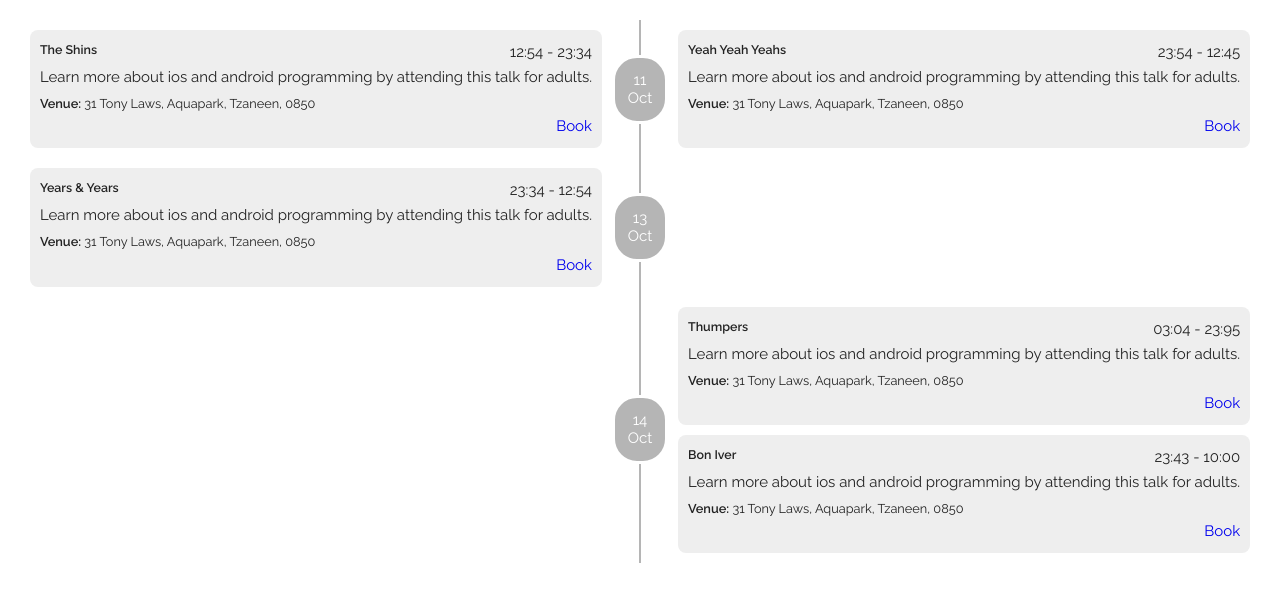
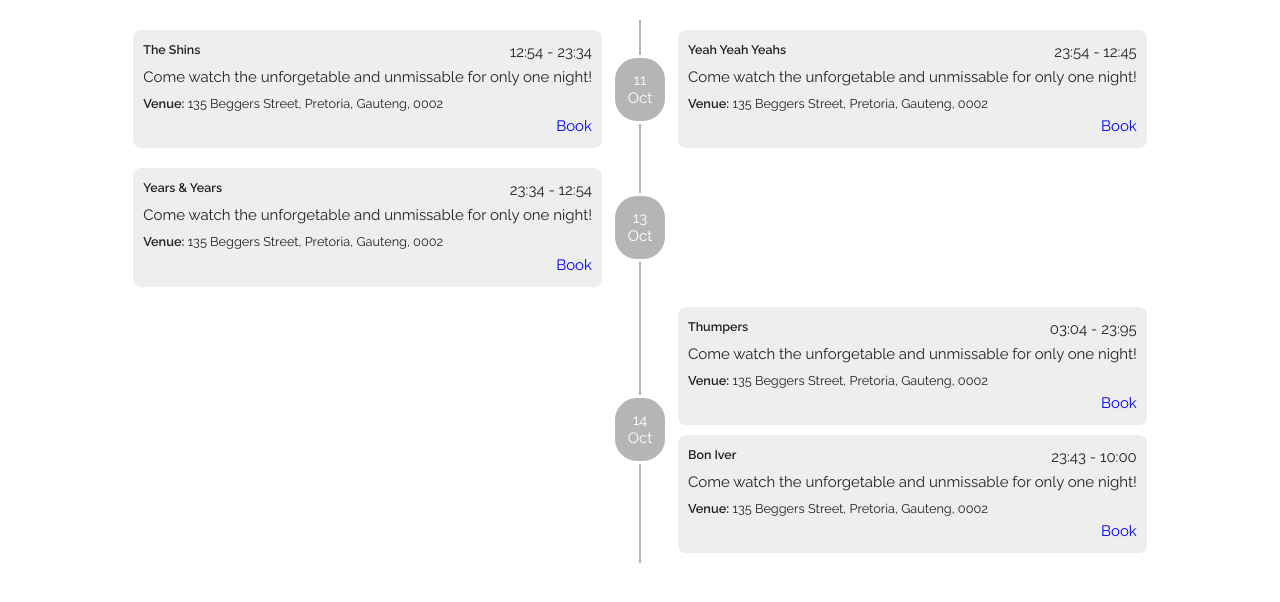
Before and after one commit to sm2x/tour-calendar, a website: page index.html in a window 1280 px wide. Drawn offline with Linux system fonts and the light colour scheme.

Commit message:
Bower update

```diff
--- a/bower.json
+++ b/bower.json
@@ -1,6 +1,6 @@
 {
   "name": "tour-calendar",
-  "version": "0.0.0",
+  "version": "0.0.2",
   "homepage": "http://mazimuhlari.github.io/tour-calendar",
   "repository": {
     "type": "git",
--- a/index.html
+++ b/index.html
@@ -27,8 +27,8 @@
 				startTime: "12:54",
 				endTime: "23:34",
 				date: new Date(2015, 9, 11),
-				description: "Learn more about ios and android programming by attending this talk for adults.",
-				venue: "31 Tony Laws, Aquapark, Tzaneen, 0850",
+				description: "Come watch the unforgetable and unmissable for only one night!",
+				venue: "135 Beggers Street, Pretoria, Gauteng, 0002",
 				position: "left",
 				action: "http://www.google.com"
 			});
@@ -38,8 +38,8 @@
 				startTime: "23:54",
 				endTime: "12:45",
 				date: new Date(2015, 9, 11),
-				description: "Learn more about ios and android programming by attending this talk for adults.",
-				venue: "31 Tony Laws, Aquapark, Tzaneen, 0850",
+				description: "Come watch the unforgetable and unmissable for only one night!",
+				venue: "135 Beggers Street, Pretoria, Gauteng, 0002",
 				position: "right",
 				action: "http://www.google.com"
 			});
@@ -49,8 +49,8 @@
 				startTime: "23:34",
 				endTime: "12:54",
 				date: new Date(2015, 9, 13),
-				description: "Learn more about ios and android programming by attending this talk for adults.",
-				venue: "31 Tony Laws, Aquapark, Tzaneen, 0850",
+				description: "Come watch the unforgetable and unmissable for only one night!",
+				venue: "135 Beggers Street, Pretoria, Gauteng, 0002",
 				position: "left",
 				action: "http://www.google.com"
 			});
@@ -60,8 +60,8 @@
 				startTime: "03:04",
 				endTime: "23:95",
 				date: new Date(2015, 9, 14),
-				description: "Learn more about ios and android programming by attending this talk for adults.",
-				venue: "31 Tony Laws, Aquapark, Tzaneen, 0850",
+				description: "Come watch the unforgetable and unmissable for only one night!",
+				venue: "135 Beggers Street, Pretoria, Gauteng, 0002",
 				position: "right",
 				action: "http://www.google.com"
 			});
@@ -71,8 +71,8 @@
 				startTime: "23:43",
 				endTime: "10:00",
 				date: new Date(2015, 9, 14),
-				description: "Learn more about ios and android programming by attending this talk for adults.",
-				venue: "31 Tony Laws, Aquapark, Tzaneen, 0850",
+				description: "Come watch the unforgetable and unmissable for only one night!",
+				venue: "135 Beggers Street, Pretoria, Gauteng, 0002",
 				position: "right",
 				action: "http://www.google.com"
 			});
--- a/js/tour-calendar.js
+++ b/js/tour-calendar.js
@@ -8,7 +8,7 @@
 		// 	startTime: "18:00",
 		// 	endTime: "19:00",
 		// 	date: new Date(),
-		// 	description: "Learn more about how you can make your applicaiton work for you.",
+		// 	description: "Come watch the unforgetable and unmissable for only one night!",
 		// 	venue: "135 Beggers Street, Pretoria, Gauteng, 0002",
 		// 	position: "left",
 		// 	action: "http://www.google.com"
```
